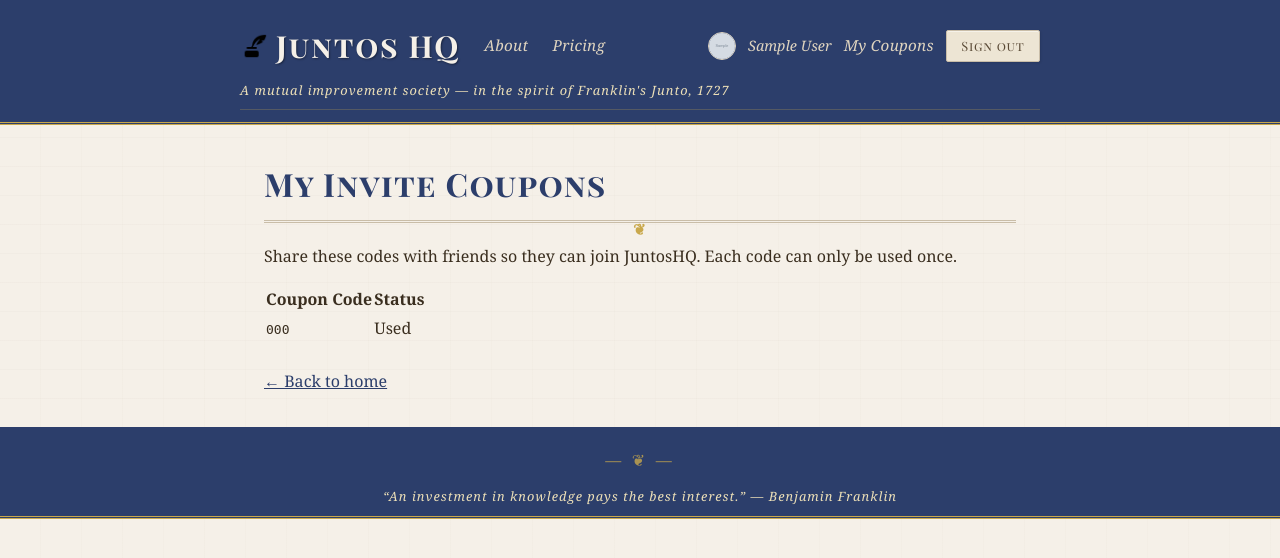
After one commit to davemilner108/JuntosHQ, a Flask app: page /auth/my-coupons in a window 1280 px wide. The commit adds this page. Shown: the top 558 px of the page. Run offline with Flask 3, Linux system fonts and the light colour scheme; the visitor is signed in with stand-in values (Sample User, id 1); tables that the repository leaves empty hold one stand-in row (values such as "Sample post"); grey boxes marked "Sample" are stand-in pictures.

Commit message:
Implement beta coupon invitation feature
Co-authored-by: davemilner108 <260723838+davemilner108@users.noreply.github.com>

```diff
--- a/src/juntos/__init__.py
+++ b/src/juntos/__init__.py
@@ -56,6 +56,7 @@ def create_app(config_class=Config):
         auth,
         billing,
         chat,
+        coupons,
         invites,
         juntos,
         main,
@@ -65,6 +66,7 @@ def create_app(config_class=Config):
 
     app.register_blueprint(main.bp)
     app.register_blueprint(auth.bp)
+    app.register_blueprint(coupons.bp)
     app.register_blueprint(juntos.bp)
     app.register_blueprint(members.bp)
     app.register_blueprint(meetings.bp)
--- a/src/juntos/config.py
+++ b/src/juntos/config.py
@@ -53,6 +53,11 @@ class Config:
     # AI model configuration
     ANTHROPIC_MODEL = os.environ.get("ANTHROPIC_MODEL", "claude-sonnet-4-5")
 
+    # Beta invite / coupon gating
+    INVITE_REQUIRED = os.environ.get("INVITE_REQUIRED", "true").lower() == "true"
+    HARD_CODED_COUPON = os.environ.get("HARD_CODED_COUPON", "JUNTOS-BETA-2024")
+    COUPONS_PER_USER = int(os.environ.get("COUPONS_PER_USER", "10"))
+
     @property
     def MAIL_ENABLED(self):
         return bool(self.MAIL_SERVER)
@@ -67,3 +72,4 @@ class TestConfig(Config):
     GITHUB_CLIENT_ID = "test-github-client-id"
     GITHUB_CLIENT_SECRET = "test-github-client-secret"
     MAIL_SUPPRESS_SEND = True
+    INVITE_REQUIRED = False
--- a/src/juntos/models.py
+++ b/src/juntos/models.py
@@ -55,6 +55,7 @@ class User(db.Model):
     )
     stripe_customer_id = db.Column(db.String(255), nullable=True, unique=True)
     stripe_subscription_id = db.Column(db.String(255), nullable=True)
+    signup_verified = db.Column(db.Boolean, nullable=False, default=False)
 
     juntos = db.relationship("Junto", backref="owner", lazy=True)
 
@@ -290,3 +291,38 @@ class ChatMessage(db.Model):
 
     def __repr__(self):
         return f"<ChatMessage session={self.session_id} role={self.role}>"
+
+
+class SignupCoupon(db.Model):
+    """A single-use coupon that gates new user signups during beta rollout."""
+
+    __tablename__ = "signup_coupon"
+
+    id = db.Column(db.Integer, primary_key=True)
+    code = db.Column(db.String(32), unique=True, nullable=False)
+    created_by_user_id = db.Column(
+        db.Integer, db.ForeignKey("user.id"), nullable=True
+    )
+    used_by_user_id = db.Column(
+        db.Integer, db.ForeignKey("user.id"), nullable=True
+    )
+    created_at = db.Column(db.DateTime, nullable=False, default=_utcnow)
+    used_at = db.Column(db.DateTime, nullable=True)
+
+    created_by = db.relationship(
+        "User",
+        foreign_keys=[created_by_user_id],
+        backref=db.backref("issued_coupons", lazy=True),
+    )
+    used_by = db.relationship(
+        "User",
+        foreign_keys=[used_by_user_id],
+        backref=db.backref("redeemed_coupon", uselist=False, lazy=True),
+    )
+
+    @property
+    def is_used(self) -> bool:
+        return self.used_by_user_id is not None
+
+    def __repr__(self):
+        return f"<SignupCoupon code={self.code} used={self.is_used}>"
--- a/src/juntos/routes/auth.py
+++ b/src/juntos/routes/auth.py
@@ -1,5 +1,6 @@
 from flask import (
     Blueprint,
+    current_app,
     flash,
     g,
     redirect,
@@ -81,6 +82,9 @@ def callback(provider):
 
     if user is None:
         user = User(provider=provider, provider_id=info["provider_id"])
+        # If invite gating is disabled, new users are verified immediately.
+        if not current_app.config.get("INVITE_REQUIRED"):
+            user.signup_verified = True
         db.session.add(user)
 
     user.email = info["email"]
--- /dev/null
+++ b/src/juntos/routes/coupons.py
@@ -0,0 +1,115 @@
+import secrets
+from datetime import UTC, datetime
+
+from flask import (
+    Blueprint,
+    current_app,
+    flash,
+    g,
+    redirect,
+    render_template,
+    request,
+    url_for,
+)
+
+from juntos.models import SignupCoupon, User, db
+
+bp = Blueprint("coupons", __name__, url_prefix="/auth")
+
+
+def _generate_coupons_for_user(user: User) -> list[SignupCoupon]:
+    """Create COUPONS_PER_USER new unused coupons owned by *user*."""
+    count = current_app.config.get("COUPONS_PER_USER", 10)
+    coupons = []
+    for _ in range(count):
+        coupon = SignupCoupon(
+            code=secrets.token_urlsafe(12),
+            created_by_user_id=user.id,
+        )
+        db.session.add(coupon)
+        coupons.append(coupon)
+    db.session.commit()
+    return coupons
+
+
+def _redeem_coupon(code: str, user: User) -> tuple[bool, str]:
+    """Validate and redeem *code* for *user*.
+
+    Returns (success, error_message).  On success the coupon row (if any) is
+    updated and user.signup_verified is set to True but NOT committed — the
+    caller must commit.
+    """
+    hard_coded = current_app.config.get("HARD_CODED_COUPON", "")
+    if hard_coded and code.strip().upper() == hard_coded.upper():
+        user.signup_verified = True
+        return True, ""
+
+    coupon = db.session.execute(
+        db.select(SignupCoupon).where(SignupCoupon.code == code.strip())
+    ).scalar_one_or_none()
+
+    if coupon is None:
+        return False, "Invalid coupon code. Please check and try again."
+
+    if coupon.is_used:
+        return False, "This coupon has already been used."
+
+    coupon.used_by_user_id = user.id
+    coupon.used_at = datetime.now(UTC)
+    user.signup_verified = True
+    return True, ""
+
+
+@bp.route("/coupon", methods=["GET", "POST"])
+def enter_coupon():
+    """Coupon entry page shown to new users who need to verify their signup."""
+    if g.current_user is None:
+        flash("Please sign in to continue.", "error")
+        return redirect(url_for("auth.login"))
+
+    if g.current_user.signup_verified:
+        return redirect(url_for("main.index"))
+
+    if request.method == "POST":
+        code = request.form.get("code", "").strip()
+        if not code:
+            flash("Please enter a coupon code.", "error")
+            return render_template("auth/coupon.html")
+
+        success, err = _redeem_coupon(code, g.current_user)
+        if not success:
+            flash(err, "error")
+            return render_template("auth/coupon.html")
+
+        db.session.commit()
+
+        # Award personal coupons to the newly verified user
+        _generate_coupons_for_user(g.current_user)
+
+        flash("Welcome to JuntosHQ! Your signup coupon has been accepted.", "success")
+        return redirect(url_for("main.index"))
+
+    return render_template("auth/coupon.html")
+
+
+@bp.route("/my-coupons")
+def my_coupons():
+    """Show the current user's sharable personal coupon codes."""
+    if g.current_user is None:
+        flash("Please sign in to continue.", "error")
+        return redirect(url_for("auth.login"))
+
+    if current_app.config.get("INVITE_REQUIRED") and not g.current_user.signup_verified:
+        flash("Please enter your signup coupon to continue.", "info")
+        return redirect(url_for("coupons.enter_coupon"))
+
+    coupons = (
+        db.session.execute(
+            db.select(SignupCoupon)
+            .where(SignupCoupon.created_by_user_id == g.current_user.id)
+            .order_by(SignupCoupon.created_at)
+        )
+        .scalars()
+        .all()
+    )
+    return render_template("auth/my_coupons.html", coupons=coupons)
--- /dev/null
+++ b/src/juntos/templates/auth/my_coupons.html
@@ -0,0 +1,44 @@
+{% extends "base.html" %}
+
+{% block title %}My Coupons — JuntosHQ{% endblock %}
+
+{% block content %}
+<h1>My Invite Coupons</h1>
+<p>
+    Share these codes with friends so they can join JuntosHQ.
+    Each code can only be used once.
+</p>
+
+{% if coupons %}
+<table class="table">
+    <thead>
+        <tr>
+            <th>Coupon Code</th>
+            <th>Status</th>
+        </tr>
+    </thead>
+    <tbody>
+        {% for coupon in coupons %}
+        <tr>
+            <td>
+                <code>{{ coupon.code }}</code>
+            </td>
+            <td>
+                {% if coupon.is_used %}
+                    <span class="badge badge--used">Used</span>
+                {% else %}
+                    <span class="badge badge--available">Available</span>
+                {% endif %}
+            </td>
+        </tr>
+        {% endfor %}
+    </tbody>
+</table>
+{% else %}
+<p class="empty-state">You have no invite coupons yet.</p>
+{% endif %}
+
+<p style="margin-top: 1.5rem;">
+    <a href="{{ url_for('main.index') }}">&larr; Back to home</a>
+</p>
+{% endblock %}
--- a/src/juntos/templates/base.html
+++ b/src/juntos/templates/base.html
@@ -25,6 +25,7 @@
                         <img class="nav-avatar" src="{{ current_user.avatar_url }}" alt="{{ current_user.name }}" width="28" height="28">
                         {% endif %}
                         <span class="nav-username">{{ current_user.name or current_user.email or "User" }}</span>
+                        <a class="nav-link" href="{{ url_for('coupons.my_coupons') }}">My Coupons</a>
                         <form method="post" action="{{ url_for('auth.logout') }}" style="display:inline">
                             <button class="btn btn-secondary btn-sm" type="submit">Sign out</button>
                         </form>
```
Also changed, not shown: alembic/versions/f0a1b2c3d4e5_add_coupon_gating.py (added, +51 -0 lines), src/juntos/auth_utils.py (+12 -2 lines), src/juntos/templates/auth/coupon.html (added, +32 -0 lines), tests/test_coupons.py (added, +393 -0 lines).
